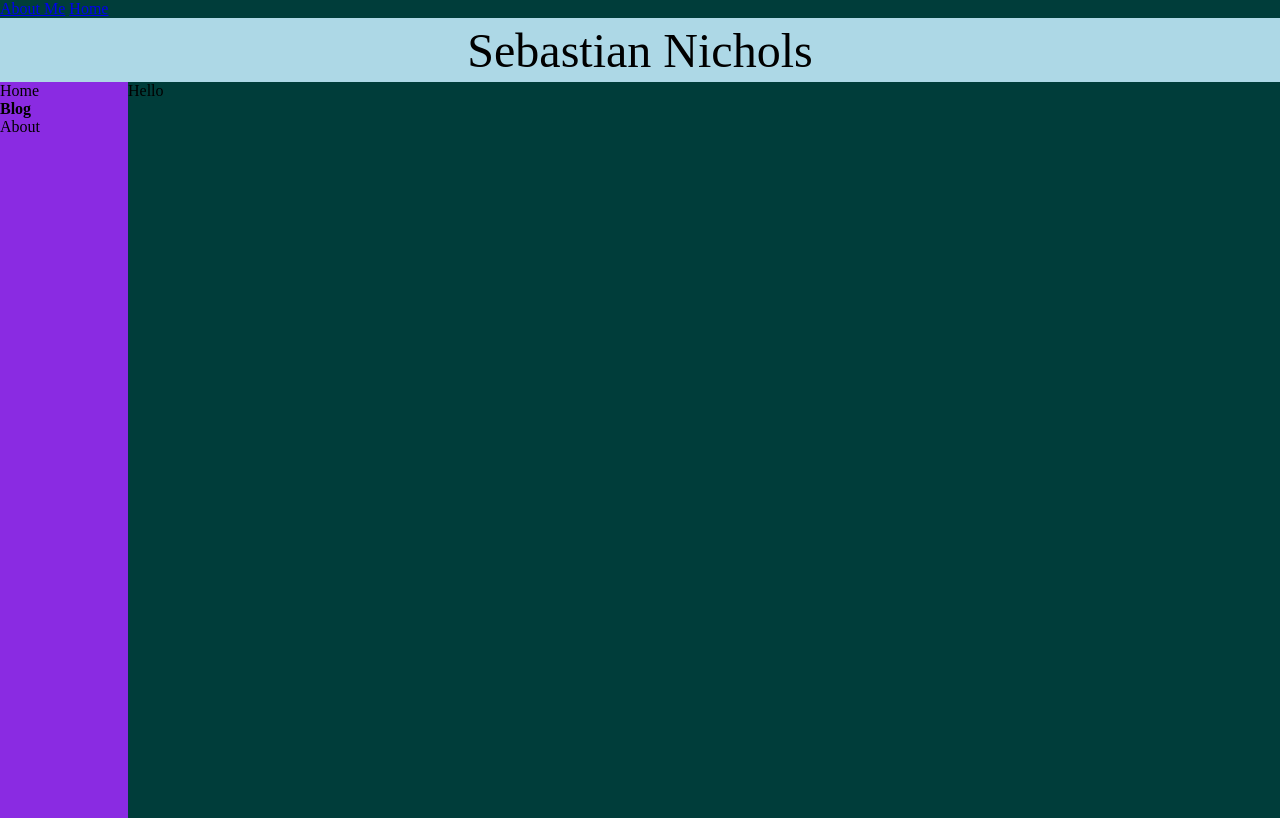
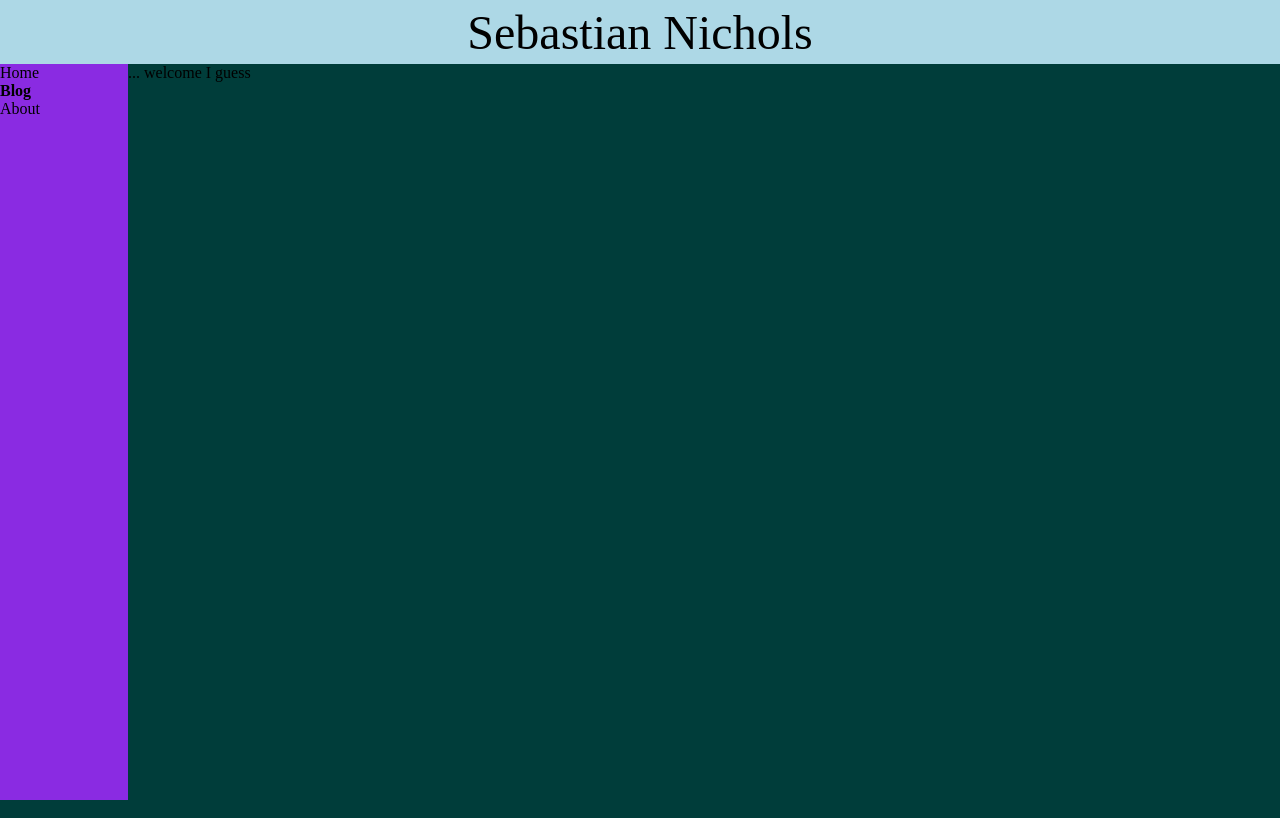
Before and after one commit to AlexThePhenix/AlexThePhenix.github.io, a website: page index.html in a window 1280 px wide. Drawn offline with Linux system fonts and the light colour scheme.

Commit message:
Update index.html

```diff
--- a/index.html
+++ b/index.html
@@ -5,8 +5,7 @@
         <title>Hiya fellas</title>
     </head>
 </html>
-<a href ="/about.html">About Me</a>
-<a href ="/storage.html">Home</a>
+
 <body style="background-color:rgb(0, 61, 58);">
 
     <div class="flex-col h-dvh">
@@ -20,7 +19,7 @@
             <c>About   </c>
         </div>
         <div class="flex-col">
-            <p>Hello</p>
+            <p>... welcome I guess</p>
         </div>
     </div>
 </div>
```
